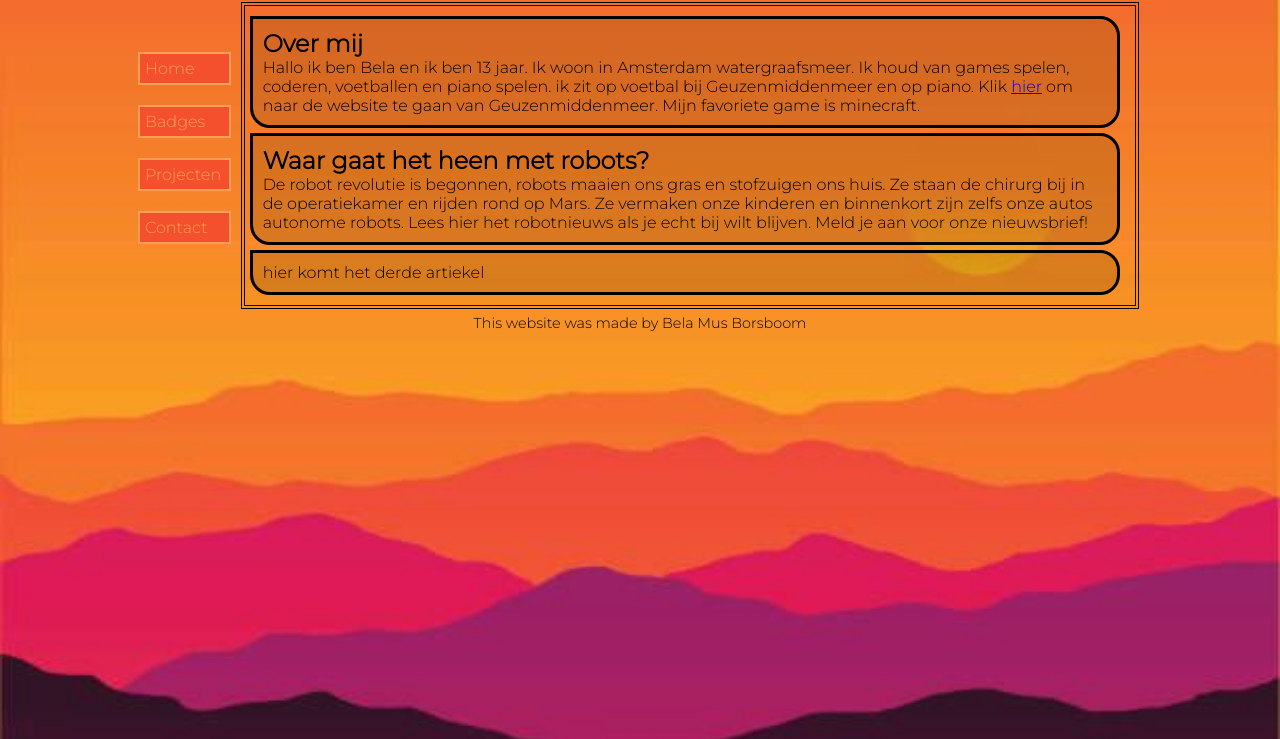
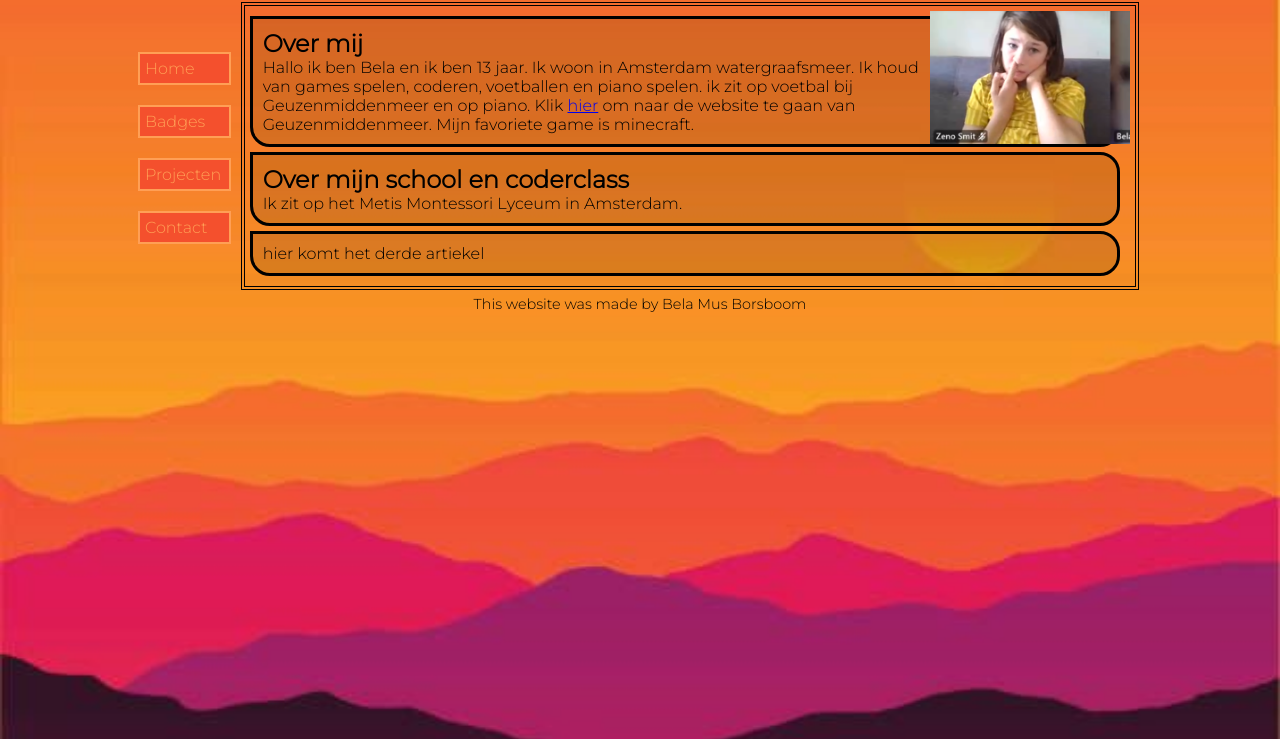
Before and after one commit to belaborsboom/HTMLCSS2, a plain HTML site: page index.html in a window 1280 px wide. Shown: the part 61-800 px from the top of the page. Drawn offline with Linux system fonts and the light colour scheme; files whose address does not match are found by name.

Commit message:
plaatje toegevoegd en begonnen met tekst over school

```diff
--- a/css/opmaak.css
+++ b/css/opmaak.css
@@ -118,3 +118,7 @@ iframe {
   width: 875px;
   height: 450px;
 }
+img {
+  float: right;
+  width: 200px;
+}
--- a/index.html
+++ b/index.html
@@ -19,17 +19,17 @@
         </ul>
       </nav>
       <section>
+        <img src="C:/Users/belab/OneDrive/Bureaublad/School/Coderclass/HTMLCSS2/images/zenoneus.png" alt="foto">
         <article>
           <h2>Over mij</h2>
           <p>
             Hallo ik ben Bela en ik ben 13 jaar. Ik woon in Amsterdam watergraafsmeer. Ik houd van games spelen, coderen, voetballen en piano spelen. ik zit op voetbal bij Geuzenmiddenmeer en op piano. Klik <a href="https://www.geuzenmiddenmeer.nl/" target="_blank">hier</a> om naar de website te gaan van Geuzenmiddenmeer. Mijn favoriete game is minecraft.
           </p>
         </article>
-
         <article>
-          <h2>Waar gaat het heen met robots?</h2>
+          <h2>Over mijn school en coderclass</h2>
           <p>
-            De robot revolutie is begonnen, robots maaien ons gras en stofzuigen ons huis. Ze staan de chirurg bij in de operatiekamer en rijden rond op Mars. Ze vermaken onze kinderen en binnenkort zijn zelfs onze autos autonome robots. Lees hier het robotnieuws als je echt bij wilt blijven. Meld je aan voor onze nieuwsbrief!
+            Ik zit op het Metis Montessori Lyceum in Amsterdam.
           </p>
         </article>
 
```
Also changed, not shown: contact.html (+1 -1 lines), pagina2.html (+7 -2 lines), images/zenoneus.png (added).
